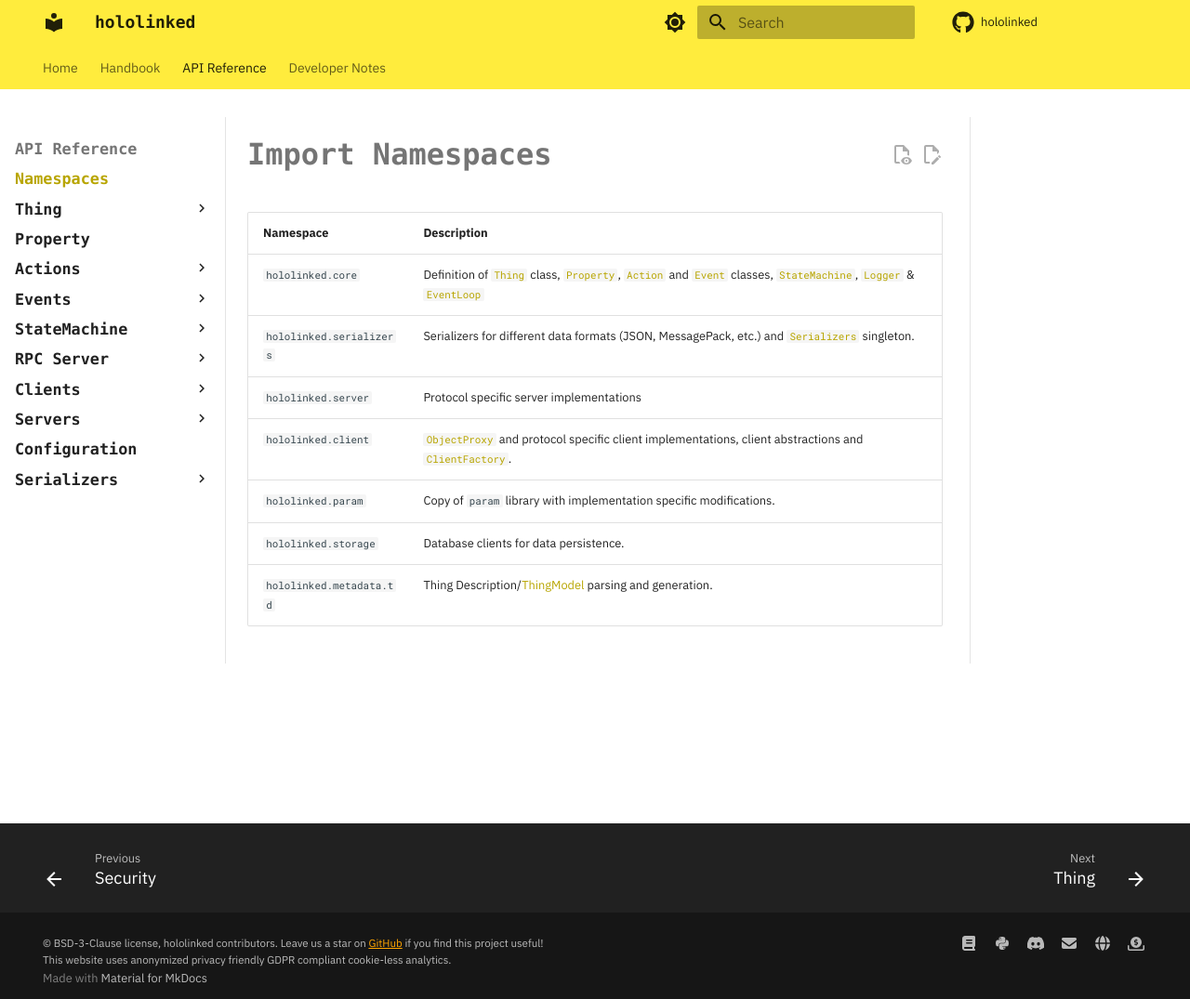
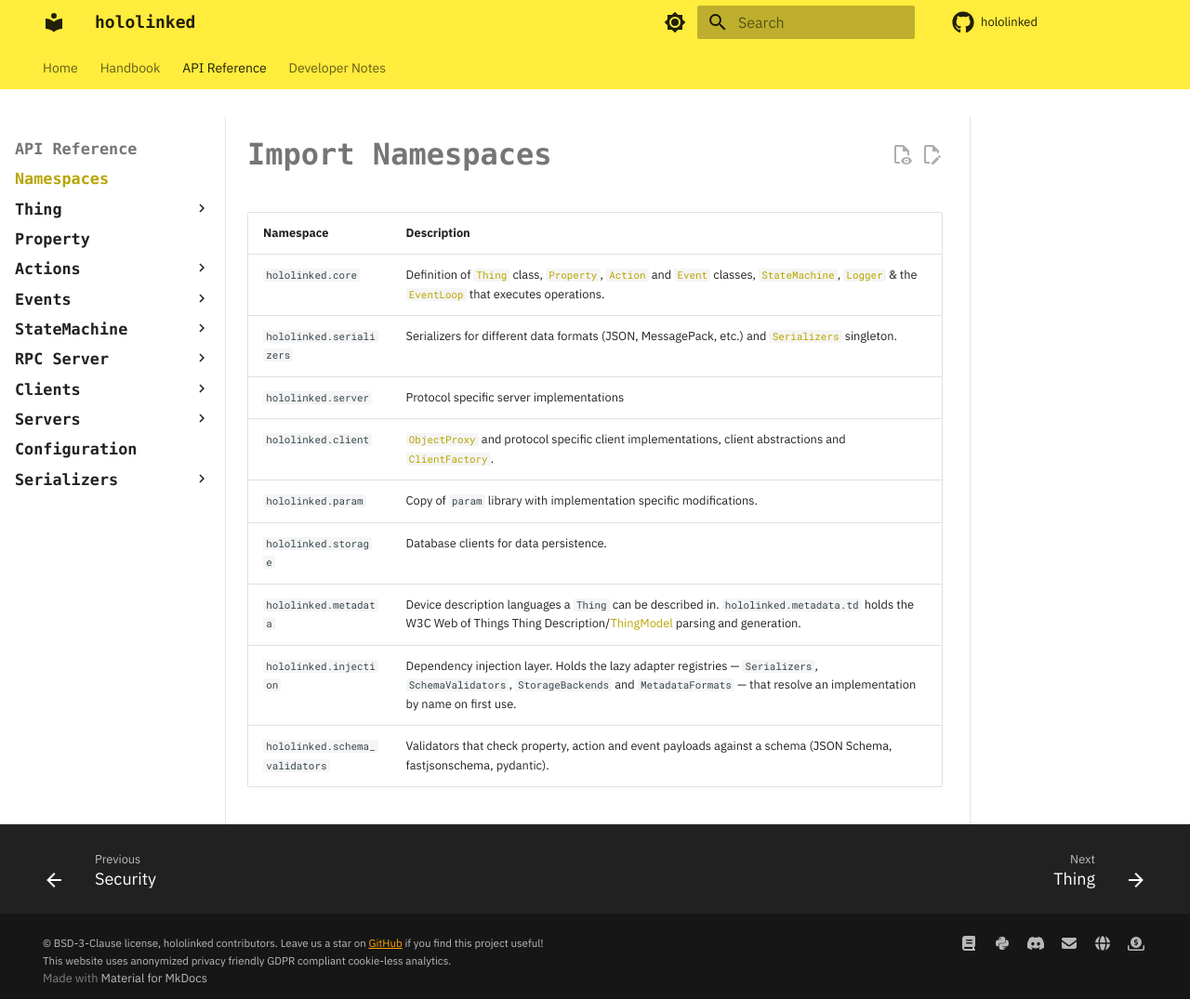
Before and after one commit to hololinked-dev/docs, an MkDocs documentation site: the page built from docs/api-reference/namespaces.md, in a window 1280 px wide and 1075 px high. Shown: the whole window at 93% size. Built offline with MkDocs 1.6.1 and Material for MkDocs 9.7.7, drawn with Linux system fonts in a browser that asks for light colours; comment, search, counter and statistics services are not loaded.

Commit message:
round #3

```diff
--- a/docs/api-reference/namespaces.md
+++ b/docs/api-reference/namespaces.md
@@ -2,10 +2,12 @@
 
 | Namespace                | Description                                                                                                                                                                                                                                                                |
 | ------------------------ | -------------------------------------------------------------------------------------------------------------------------------------------------------------------------------------------------------------------------------------------------------------------------- |
-| `hololinked.core`        | Definition of [`Thing`](thing/index.md) class, [`Property`](property/index.md), [`Action`](action/index.md) and [`Event`](event/index.md) classes, [`StateMachine`](state-machine/state-machine.md), [`Logger`](thing/logger.md) & [`EventLoop`](eventloop/eventloop.md) |
+| `hololinked.core`        | Definition of [`Thing`](thing/index.md) class, [`Property`](property/index.md), [`Action`](action/index.md) and [`Event`](events/index.md) classes, [`StateMachine`](state-machine/state-machine.md), [`Logger`](thing/logger.md) & the [`EventLoop`](eventloop/eventloop.md) that executes operations. |
 | `hololinked.serializers` | Serializers for different data formats (JSON, MessagePack, etc.) and [`Serializers`](serializers/index.md) singleton.                                                                                                                                                      |
 | `hololinked.server`      | Protocol specific server implementations                                                                                                                                                                                                                                   |
 | `hololinked.client`      | [`ObjectProxy`](clients/object-proxy.md) and protocol specific client implementations, client abstractions and [`ClientFactory`](clients/base.md).                                                                                                                         |
 | `hololinked.param`       | Copy of `param` library with implementation specific modifications.                                                                                                                                                                                                        |
 | `hololinked.storage`     | Database clients for data persistence.                                                                                                                                                                                                                                     |
-| `hololinked.metadata.td`          | Thing Description/[ThingModel](td/tm.md) parsing and generation.                                                                                                                                                                                                           |
+| `hololinked.metadata`    | Device description languages a `Thing` can be described in. `hololinked.metadata.td` holds the W3C Web of Things Thing Description/[ThingModel](td/tm.md) parsing and generation. |
+| `hololinked.injection`   | Dependency injection layer. Holds the lazy adapter registries — `Serializers`, `SchemaValidators`, `StorageBackends` and `MetadataFormats` — that resolve an implementation by name on first use. |
+| `hololinked.schema_validators` | Validators that check property, action and event payloads against a schema (JSON Schema, fastjsonschema, pydantic). |
--- a/main.py
+++ b/main.py
@@ -12,7 +12,7 @@ def define_env(env):
         return hololinked.core.Thing.id.doc
 
     @env.macro
-    def sub_things_docstring(): # does not work, dont know why
+    def sub_things_docstring():
         return inspect.getdoc(hololinked.core.thing.Thing.sub_things)
 
     @env.macro
```
Also changed, not shown: docs/api-reference/thing/index.md (+22 -0 lines), docs/beginners-guide/articles/servers.md (+1 -1 lines).
